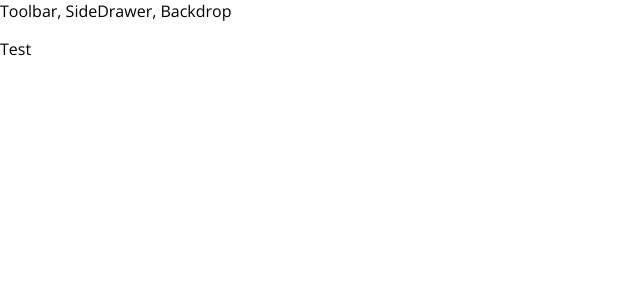
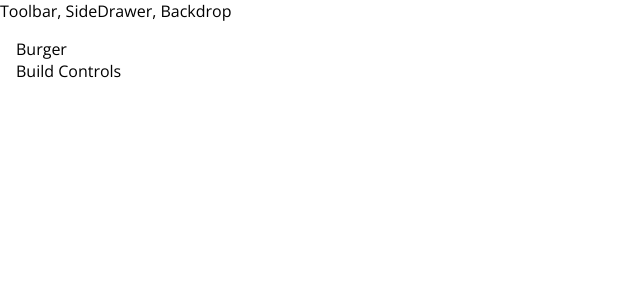
Before and after one commit to luckyluck/burger_builder, a React app: page / in a window 1280 px wide. Shown: the top 300 px of the page, without its empty margins (0-640 px from the left). Built offline with nearby package versions, Linux system fonts and the light colour scheme.

Commit message:
Starting implementation of the burger builder.

```diff
--- a/src/App.js
+++ b/src/App.js
@@ -1,12 +1,13 @@
 import React, { Component } from 'react';
 import Layout from './components/Layout/Layout';
+import BurgerBuilder from './containers/BurgerBuilder/BurgerBuilder';
 
 class App extends Component {
     render() {
         return (
             <div>
                 <Layout>
-                    <p>Test</p>
+                    <BurgerBuilder />
                 </Layout>
             </div>
         );
--- /dev/null
+++ b/src/components/Layout/Layout.css
@@ -0,0 +1,3 @@
+.Content {
+    margin: 16px;
+}
--- a/src/components/Layout/Layout.js
+++ b/src/components/Layout/Layout.js
@@ -1,10 +1,12 @@
 import React from 'react';
 import Auxiliary from '../../hoc/Auxiliary';
+
+import styles from './Layout.css';
 
 const layout = (props) => (
     <Auxiliary>
         <div>Toolbar, SideDrawer, Backdrop</div>
-        <main>
+        <main className={styles.Content}>
             {props.children}
         </main>
     </Auxiliary>
--- /dev/null
+++ b/src/containers/BurgerBuilder/BurgerBuilder.js
@@ -0,0 +1,15 @@
+import React, { Component } from 'react';
+import Auxiliary from '../../hoc/Auxiliary';
+
+class BurgerBuilder extends Component {
+    render() {
+        return (
+            <Auxiliary>
+                <div>Burger</div>
+                <div>Build Controls</div>
+            </Auxiliary>
+        );
+    }
+}
+
+export default BurgerBuilder;
```
